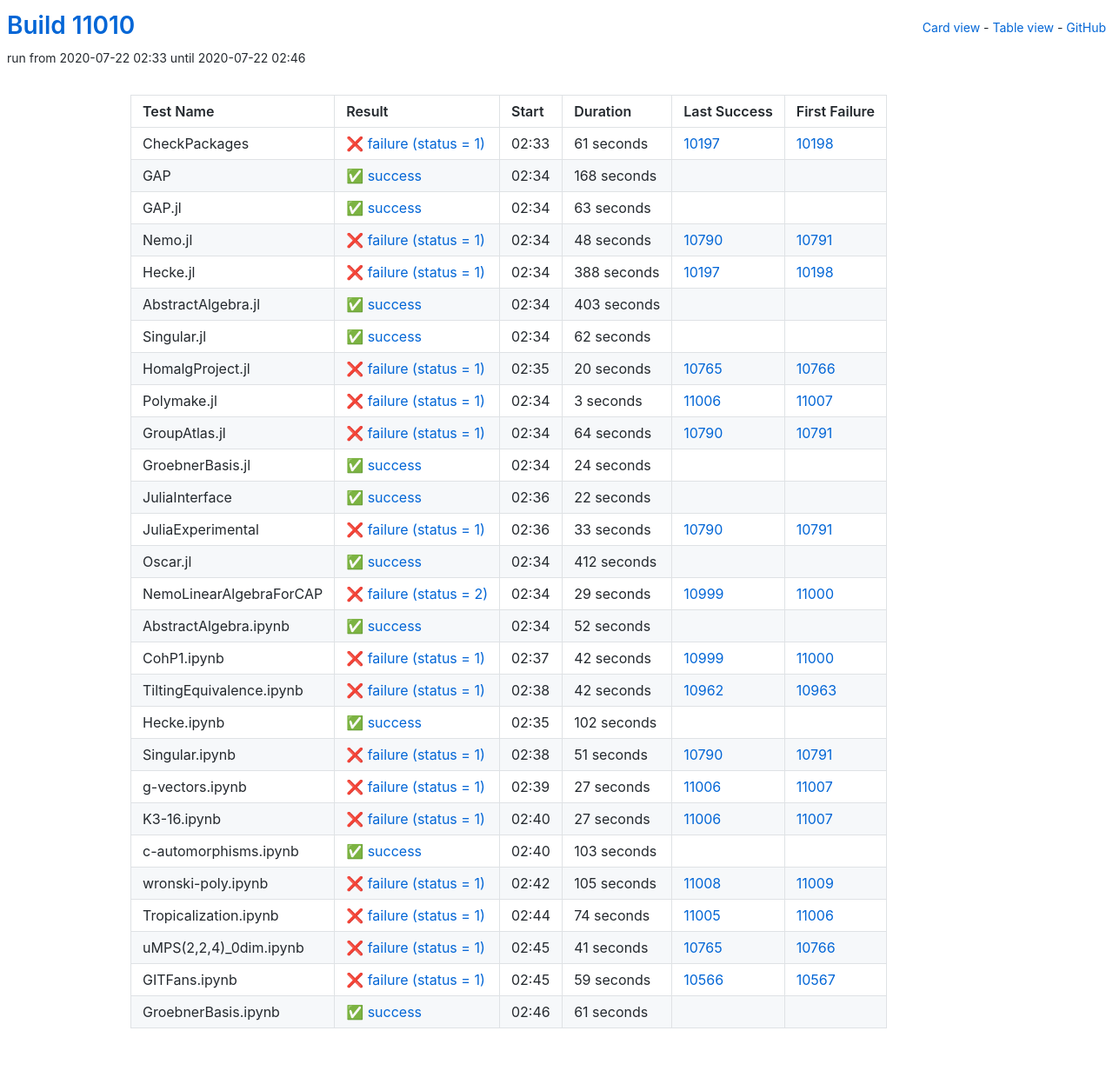
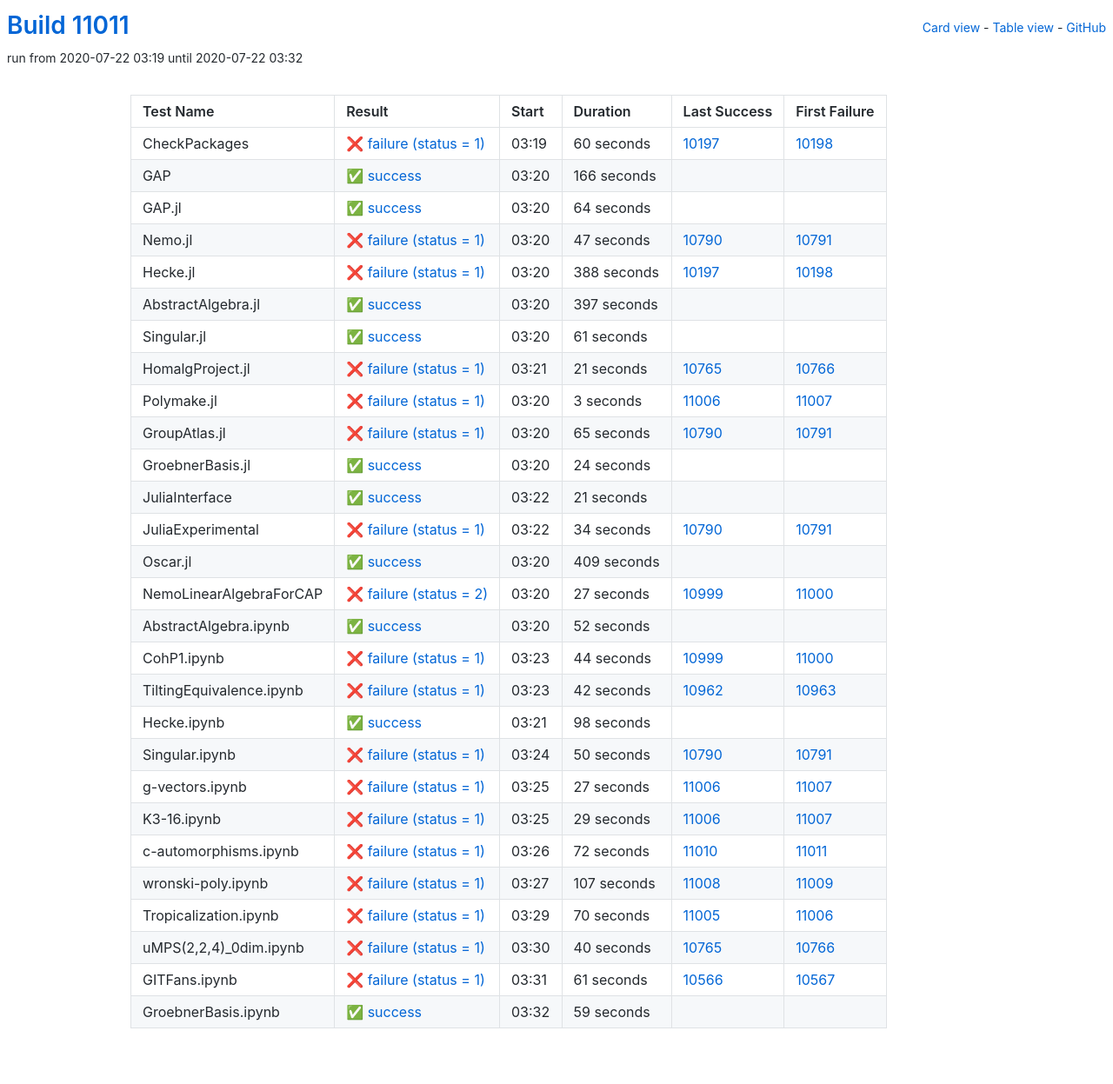
Before and after one commit to oscar-system/oscar-ci-status, a Jekyll site: the page built from table.html, in a window 1280 px wide. Shown: the whole page at 87% size. Built offline with Jekyll 4.4.1, drawn with Linux system fonts in a browser that asks for light colours.

Commit message:
Build #11011

```diff
--- a/_data/ci.yml
+++ b/_data/ci.yml
@@ -1,6 +1,6 @@
 ---
-build: 11010
-build_url: https://oscarci.mathematik.uni-kl.de/job/oscar/11010/
+build: 11011
+build_url: https://oscarci.mathematik.uni-kl.de/job/oscar/11011/
 job: oscar
 organization: oscar-system
 repo: oscar-ci-status
@@ -8,56 +8,56 @@
 tests:
 - name: CheckPackages
   id: checkpackages
-  log: https://oscarci.mathematik.uni-kl.de/job/oscar/11010/artifact/logs/build-11010/CheckPackages.log
-  start: 2020-07-22 02:33
+  log: https://oscarci.mathematik.uni-kl.de/job/oscar/11011/artifact/logs/build-11011/CheckPackages.log
+  start: 2020-07-22 03:19
   success: false
   exitcode: 1
   status: failure
-  duration: 61
+  duration: 60
   last_success: 10197
   last_success_url: https://oscarci.mathematik.uni-kl.de/job/oscar/10197/
   first_failure: 10198
   first_failure_url: https://oscarci.mathematik.uni-kl.de/job/oscar/10198/
 - name: GAP
   id: gap
-  log: https://oscarci.mathematik.uni-kl.de/job/oscar/11010/artifact/logs/build-11010/GAP.log
-  start: 2020-07-22 02:34
+  log: https://oscarci.mathematik.uni-kl.de/job/oscar/11011/artifact/logs/build-11011/GAP.log
+  start: 2020-07-22 03:20
   success: true
   exitcode: 0
   status: success
-  duration: 168
+  duration: 166
   last_success: false
   last_success_url:
   first_failure: false
   first_failure_url:
 - name: GAP.jl
   id: gap-jl
-  log: https://oscarci.mathematik.uni-kl.de/job/oscar/11010/artifact/logs/build-11010/GAP.jl.log
-  start: 2020-07-22 02:34
+  log: https://oscarci.mathematik.uni-kl.de/job/oscar/11011/artifact/logs/build-11011/GAP.jl.log
+  start: 2020-07-22 03:20
   success: true
   exitcode: 0
   status: success
-  duration: 63
+  duration: 64
   last_success: false
   last_success_url:
   first_failure: false
   first_failure_url:
 - name: Nemo.jl
   id: nemo-jl
-  log: https://oscarci.mathematik.uni-kl.de/job/oscar/11010/artifact/logs/build-11010/Nemo.jl.log
-  start: 2020-07-22 02:34
+  log: https://oscarci.mathematik.uni-kl.de/job/oscar/11011/artifact/logs/build-11011/Nemo.jl.log
+  start: 2020-07-22 03:20
   success: false
   exitcode: 1
   status: failure
-  duration: 48
+  duration: 47
   last_success: 10790
   last_success_url: https://oscarci.mathematik.uni-kl.de/job/oscar/10790/
   first_failure: 10791
   first_failure_url: https://oscarci.mathematik.uni-kl.de/job/oscar/10791/
 - name: Hecke.jl
   id: hecke-jl
-  log: https://oscarci.mathematik.uni-kl.de/job/oscar/11010/artifact/logs/build-11010/Hecke.jl.log
-  start: 2020-07-22 02:34
+  log: https://oscarci.mathematik.uni-kl.de/job/oscar/11011/artifact/logs/build-11011/Hecke.jl.log
+  start: 2020-07-22 03:20
   success: false
   exitcode: 1
   status: failure
@@ -68,44 +68,44 @@
   first_failure_url: https://oscarci.mathematik.uni-kl.de/job/oscar/10198/
 - name: AbstractAlgebra.jl
   id: abstractalgebra-jl
-  log: https://oscarci.mathematik.uni-kl.de/job/oscar/11010/artifact/logs/build-11010/AbstractAlgebra.jl.log
-  start: 2020-07-22 02:34
+  log: https://oscarci.mathematik.uni-kl.de/job/oscar/11011/artifact/logs/build-11011/AbstractAlgebra.jl.log
+  start: 2020-07-22 03:20
   success: true
   exitcode: 0
   status: success
-  duration: 403
+  duration: 397
   last_success: false
   last_success_url:
   first_failure: false
   first_failure_url:
 - name: Singular.jl
   id: singular-jl
-  log: https://oscarci.mathematik.uni-kl.de/job/oscar/11010/artifact/logs/build-11010/Singular.jl.log
-  start: 2020-07-22 02:34
+  log: https://oscarci.mathematik.uni-kl.de/job/oscar/11011/artifact/logs/build-11011/Singular.jl.log
+  start: 2020-07-22 03:20
   success: true
   exitcode: 0
   status: success
-  duration: 62
+  duration: 61
   last_success: false
   last_success_url:
   first_failure: false
   first_failure_url:
 - name: HomalgProject.jl
   id: homalgproject-jl
-  log: https://oscarci.mathematik.uni-kl.de/job/oscar/11010/artifact/logs/build-11010/HomalgProject.jl.log
-  start: 2020-07-22 02:35
+  log: https://oscarci.mathematik.uni-kl.de/job/oscar/11011/artifact/logs/build-11011/HomalgProject.jl.log
+  start: 2020-07-22 03:21
   success: false
   exitcode: 1
   status: failure
-  duration: 20
+  duration: 21
   last_success: 10765
   last_success_url: https://oscarci.mathematik.uni-kl.de/job/oscar/10765/
   first_failure: 10766
   first_failure_url: https://oscarci.mathematik.uni-kl.de/job/oscar/10766/
 - name: Polymake.jl
   id: polymake-jl
-  log: https://oscarci.mathematik.uni-kl.de/job/oscar/11010/artifact/logs/build-11010/Polymake.jl.log
-  start: 2020-07-22 02:34
+  log: https://oscarci.mathematik.uni-kl.de/job/oscar/11011/artifact/logs/build-11011/Polymake.jl.log
+  start: 2020-07-22 03:20
   success: false
   exitcode: 1
   status: failure
@@ -116,20 +116,20 @@
   first_failure_url: https://oscarci.mathematik.uni-kl.de/job/oscar/11007/
 - name: GroupAtlas.jl
   id: groupatlas-jl
-  log: https://oscarci.mathematik.uni-kl.de/job/oscar/11010/artifact/logs/build-11010/GroupAtlas.jl.log
-  start: 2020-07-22 02:34
+  log: https://oscarci.mathematik.uni-kl.de/job/oscar/11011/artifact/logs/build-11011/GroupAtlas.jl.log
+  start: 2020-07-22 03:20
   success: false
   exitcode: 1
   status: failure
-  duration: 64
+  duration: 65
   last_success: 10790
   last_success_url: https://oscarci.mathematik.uni-kl.de/job/oscar/10790/
   first_failure: 10791
   first_failure_url: https://oscarci.mathematik.uni-kl.de/job/oscar/10791/
 - name: GroebnerBasis.jl
   id: groebnerbasis-jl
-  log: https://oscarci.mathematik.uni-kl.de/job/oscar/11010/artifact/logs/build-11010/GroebnerBasis.jl.log
-  start: 2020-07-22 02:34
+  log: https://oscarci.mathematik.uni-kl.de/job/oscar/11011/artifact/logs/build-11011/GroebnerBasis.jl.log
+  start: 2020-07-22 03:20
   success: true
   exitcode: 0
   status: success
@@ -140,56 +140,56 @@
   first_failure_url:
 - name: JuliaInterface
   id: juliainterface
-  log: https://oscarci.mathematik.uni-kl.de/job/oscar/11010/artifact/logs/build-11010/JuliaInterface.log
-  start: 2020-07-22 02:36
+  log: https://oscarci.mathematik.uni-kl.de/job/oscar/11011/artifact/logs/build-11011/JuliaInterface.log
+  start: 2020-07-22 03:22
   success: true
   exitcode: 0
   status: success
-  duration: 22
+  duration: 21
   last_success: false
   last_success_url:
   first_failure: false
   first_failure_url:
 - name: JuliaExperimental
   id: juliaexperimental
-  log: https://oscarci.mathematik.uni-kl.de/job/oscar/11010/artifact/logs/build-11010/JuliaExperimental.log
-  start: 2020-07-22 02:36
+  log: https://oscarci.mathematik.uni-kl.de/job/oscar/11011/artifact/logs/build-11011/JuliaExperimental.log
+  start: 2020-07-22 03:22
   success: false
   exitcode: 1
   status: failure
-  duration: 33
+  duration: 34
   last_success: 10790
   last_success_url: https://oscarci.mathematik.uni-kl.de/job/oscar/10790/
   first_failure: 10791
   first_failure_url: https://oscarci.mathematik.uni-kl.de/job/oscar/10791/
 - name: Oscar.jl
   id: oscar-jl
-  log: https://oscarci.mathematik.uni-kl.de/job/oscar/11010/artifact/logs/build-11010/Oscar.jl.log
-  start: 2020-07-22 02:34
+  log: https://oscarci.mathematik.uni-kl.de/job/oscar/11011/artifact/logs/build-11011/Oscar.jl.log
+  start: 2020-07-22 03:20
   success: true
   exitcode: 0
   status: success
-  duration: 412
+  duration: 409
   last_success: false
   last_success_url:
   first_failure: false
   first_failure_url:
 - name: NemoLinearAlgebraForCAP
   id: nemolinearalgebraforcap
-  log: https://oscarci.mathematik.uni-kl.de/job/oscar/11010/artifact/logs/build-11010/NemoLinearAlgebraForCAP.log
-  start: 2020-07-22 02:34
+  log: https://oscarci.mathematik.uni-kl.de/job/oscar/11011/artifact/logs/build-11011/NemoLinearAlgebraForCAP.log
+  start: 2020-07-22 03:20
   success: false
   exitcode: 2
   status: failure
-  duration: 29
+  duration: 27
   last_success: 10999
   last_success_url: https://oscarci.mathematik.uni-kl.de/job/oscar/10999/
   first_failure: 11000
   first_failure_url: https://oscarci.mathematik.uni-kl.de/job/oscar/11000/
 - name: AbstractAlgebra.ipynb
   id: abstractalgebra-ipynb
-  log: https://oscarci.mathematik.uni-kl.de/job/oscar/11010/artifact/logs/build-11010/AbstractAlgebra.ipynb.log
-  start: 2020-07-22 02:34
+  log: https://oscarci.mathematik.uni-kl.de/job/oscar/11011/artifact/logs/build-11011/AbstractAlgebra.ipynb.log
+  start: 2020-07-22 03:20
   success: true
   exitcode: 0
   status: success
@@ -200,20 +200,20 @@
   first_failure_url:
 - name: CohP1.ipynb
   id: cohp1-ipynb
-  log: https://oscarci.mathematik.uni-kl.de/job/oscar/11010/artifact/logs/build-11010/CohP1.ipynb.log
-  start: 2020-07-22 02:37
+  log: https://oscarci.mathematik.uni-kl.de/job/oscar/11011/artifact/logs/build-11011/CohP1.ipynb.log
+  start: 2020-07-22 03:23
   success: false
   exitcode: 1
   status: failure
-  duration: 42
+  duration: 44
   last_success: 10999
   last_success_url: https://oscarci.mathematik.uni-kl.de/job/oscar/10999/
   first_failure: 11000
   first_failure_url: https://oscarci.mathematik.uni-kl.de/job/oscar/11000/
 - name: TiltingEquivalence.ipynb
   id: tiltingequivalence-ipynb
-  log: https://oscarci.mathematik.uni-kl.de/job/oscar/11010/artifact/logs/build-11010/TiltingEquivalence.ipynb.log
-  start: 2020-07-22 02:38
+  log: https://oscarci.mathematik.uni-kl.de/job/oscar/11011/artifact/logs/build-11011/TiltingEquivalence.ipynb.log
+  start: 2020-07-22 03:23
   success: false
   exitcode: 1
   status: failure
@@ -224,32 +224,32 @@
   first_failure_url: https://oscarci.mathematik.uni-kl.de/job/oscar/10963/
 - name: Hecke.ipynb
   id: hecke-ipynb
-  log: https://oscarci.mathematik.uni-kl.de/job/oscar/11010/artifact/logs/build-11010/Hecke.ipynb.log
-  start: 2020-07-22 02:35
+  log: https://oscarci.mathematik.uni-kl.de/job/oscar/11011/artifact/logs/build-11011/Hecke.ipynb.log
+  start: 2020-07-22 03:21
   success: true
   exitcode: 0
   status: success
-  duration: 102
+  duration: 98
   last_success: false
   last_success_url:
   first_failure: false
   first_failure_url:
 - name: Singular.ipynb
   id: singular-ipynb
-  log: https://oscarci.mathematik.uni-kl.de/job/oscar/11010/artifact/logs/build-11010/Singular.ipynb.log
-  start: 2020-07-22 02:38
+  log: https://oscarci.mathematik.uni-kl.de/job/oscar/11011/artifact/logs/build-11011/Singular.ipynb.log
+  start: 2020-07-22 03:24
   success: false
   exitcode: 1
   status: failure
-  duration: 51
+  duration: 50
   last_success: 10790
   last_success_url: https://oscarci.mathematik.uni-kl.de/job/oscar/10790/
   first_failure: 10791
   first_failure_url: https://oscarci.mathematik.uni-kl.de/job/oscar/10791/
 - name: g-vectors.ipynb
   id: g-vectors-ipynb
-  log: https://oscarci.mathematik.uni-kl.de/job/oscar/11010/artifact/logs/build-11010/g-vectors.ipynb.log
-  start: 2020-07-22 02:39
+  log: https://oscarci.mathematik.uni-kl.de/job/oscar/11011/artifact/logs/build-11011/g-vectors.ipynb.log
+  start: 2020-07-22 03:25
   success: false
   exitcode: 1
   status: failure
@@ -260,84 +260,84 @@
   first_failure_url: https://oscarci.mathematik.uni-kl.de/job/oscar/11007/
 - name: K3-16.ipynb
   id: k3-16-ipynb
-  log: https://oscarci.mathematik.uni-kl.de/job/oscar/11010/artifact/logs/build-11010/K3-16.ipynb.log
-  start: 2020-07-22 02:40
+  log: https://oscarci.mathematik.uni-kl.de/job/oscar/11011/artifact/logs/build-11011/K3-16.ipynb.log
+  start: 2020-07-22 03:25
   success: false
   exitcode: 1
   status: failure
-  duration: 27
+  duration: 29
   last_success: 11006
   last_success_url: https://oscarci.mathematik.uni-kl.de/job/oscar/11006/
   first_failure: 11007
   first_failure_url: https://oscarci.mathematik.uni-kl.de/job/oscar/11007/
 - name: c-automorphisms.ipynb
   id: c-automorphisms-ipynb
-  log: https://oscarci.mathematik.uni-kl.de/job/oscar/11010/artifact/logs/build-11010/c-automorphisms.ipynb.log
-  start: 2020-07-22 02:40
-  success: true
-  exitcode: 0
-  status: success
-  duration: 103
-  last_success: false
-  last_success_url:
-  first_failure: false
-  first_failure_url:
-- name: wronski-poly.ipynb
-  id: wronski-poly-ipynb
-  log: https://oscarci.mathematik.uni-kl.de/job/oscar/11010/artifact/logs/build-11010/wronski-poly.ipynb.log
-  start: 2020-07-22 02:42
+  log: https://oscarci.mathematik.uni-kl.de/job/oscar/11011/artifact/logs/build-11011/c-automorphisms.ipynb.log
+  start: 2020-07-22 03:26
   success: false
   exitcode: 1
   status: failure
-  duration: 105
+  duration: 72
+  last_success: 11010
+  last_success_url: https://oscarci.mathematik.uni-kl.de/job/oscar/11010/
+  first_failure: 11011
+  first_failure_url: https://oscarci.mathematik.uni-kl.de/job/oscar/11011/
+- name: wronski-poly.ipynb
+  id: wronski-poly-ipynb
+  log: https://oscarci.mathematik.uni-kl.de/job/oscar/11011/artifact/logs/build-11011/wronski-poly.ipynb.log
+  start: 2020-07-22 03:27
+  success: false
+  exitcode: 1
+  status: failure
+  duration: 107
   last_success: 11008
   last_success_url: https://oscarci.mathematik.uni-kl.de/job/oscar/11008/
   first_failure: 11009
   first_failure_url: https://oscarci.mathematik.uni-kl.de/job/oscar/11009/
 - name: Tropicalization.ipynb
   id: tropicalization-ipynb
-  log: https://oscarci.mathematik.uni-kl.de/job/oscar/11010/artifact/logs/build-11010/Tropicalization.ipynb.log
-  start: 2020-07-22 02:44
+  log: https://oscarci.mathematik.uni-kl.de/job/oscar/11011/artifact/logs/build-11011/Tropicalization.ipynb.log
+  start: 2020-07-22 03:29
   success: false
   exitcode: 1
   status: failure
-  duration: 74
+  duration: 70
   last_success: 11005
   last_success_url: https://oscarci.mathematik.uni-kl.de/job/oscar/11005/
   first_failure: 11006
   first_failure_url: https://oscarci.mathematik.uni-kl.de/job/oscar/11006/
 - name: uMPS(2,2,4)_0dim.ipynb
   id: umps-2-2-4-0dim-ipynb
-  log: https://oscarci.mathematik.uni-kl.de/job/oscar/11010/artifact/logs/build-11010/uMPS-2-2-4-_0dim.ipynb.log
-  start: 2020-07-22 02:45
+  log: https://oscarci.mathematik.uni-kl.de/job/oscar/11011/artifact/logs/build-11011/uMPS-2-2-4-_0dim.ipynb.log
+  start: 2020-07-22 03:30
   success: false
   exitcode: 1
   status: failure
-  duration: 41
+  duration: 40
   last_success: 10765
   last_success_url: https://oscarci.mathematik.uni-kl.de/job/oscar/10765/
   first_failure: 10766
   first_failure_url: https://oscarci.mathematik.uni-kl.de/job/oscar/10766/
 - name: GITFans.ipynb
   id: gitfans-ipynb
-  log: https://oscarci.mathematik.uni-kl.de/job/oscar/11010/artifact/logs/build-11010/GITFans.ipynb.log
-  start: 2020-07-22 02:45
+  log: https://oscarci.mathematik.uni-kl.de/job/oscar/11011/artifact/logs/build-11011/GITFans.ipynb.log
+  start: 2020-07-22 03:31
   success: false
   exitcode: 1
   status: failure
-  duration: 59
+  duration: 61
   last_success: 10566
   last_success_url: https://oscarci.mathematik.uni-kl.de/job/oscar/10566/
   first_failure: 10567
   first_failure_url: https://oscarci.mathematik.uni-kl.de/job/oscar/10567/
 - name: GroebnerBasis.ipynb
   id: groebnerbasis-ipynb
-  log: https://oscarci.mathematik.uni-kl.de/job/oscar/11010/artifact/logs/build-11010/GroebnerBasis.ipynb.log
-  start: 2020-07-22 02:46
+  log: https://oscarci.mathematik.uni-kl.de/job/oscar/11011/artifact/logs/build-11011/GroebnerBasis.ipynb.log
+  start: 2020-07-22 03:32
   success: true
   exitcode: 0
   status: success
-  duration: 61
+  duration: 59
   last_success: false
   last_success_url:
   first_failure: false
```
Also changed, not shown: README.md.
